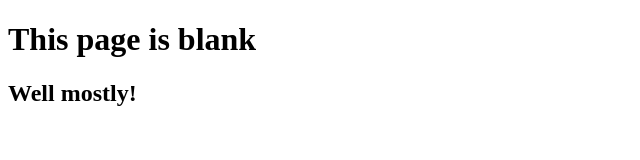
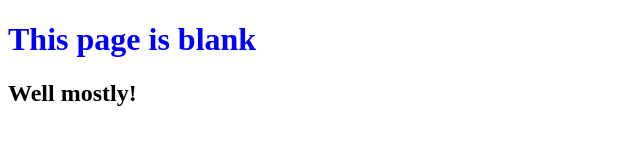
Before and after one commit to MARTINHOE/0main_openSAP_repo, a plain HTML site: page index.html in a window 1280 px wide. Shown: the whole page, without its empty margins (0-640 px from the left). Drawn offline with Linux system fonts and the light colour scheme.

Commit message:
Added blue color to first header

```diff
--- a/index.html
+++ b/index.html
@@ -5,7 +5,7 @@
 		<title>An Empty Web Page</title>
 	</head>
 	<body>
-		<h1>This page is blank</h1>
+		<h1 style = "color: BLUE">This page is blank</h1>
 		<h2>Well mostly!</h2>
 	</body>
 </html>
```
